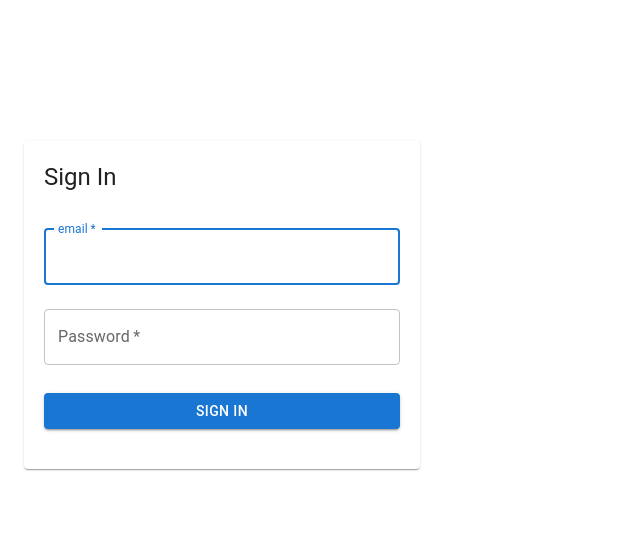
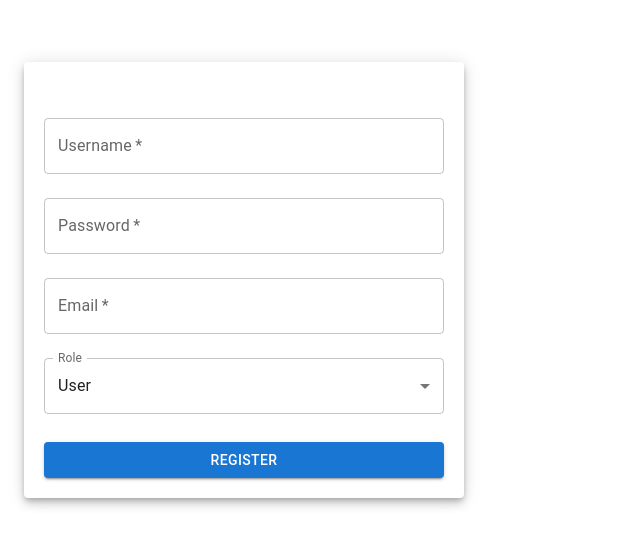
Before and after one commit to ArnelaOmbasa/Web-Engineering-Project, a React (Vite) app in the folder frontend/vite-project/: page / in a window 1280 px wide. Shown: the part 120-666 px from the top of the page, without its empty margins (0-640 px from the left). Built offline with nearby package versions, Linux system fonts and the light colour scheme.

Commit message:
Register form

```diff
--- a/frontend/vite-project/src/App.tsx
+++ b/frontend/vite-project/src/App.tsx
@@ -3,11 +3,17 @@ import Home from './pages/Home';
 import LoginForm from './components/LoginForm';
 import LoginPage from './pages/LoginPage';
 import './App.css';
+// App.tsx
+import RegisterForm from './components/RegisterForm';
+
 
 
 const App = () => {
   return (
-    <LoginPage />
+
+    <div>
+    <RegisterForm />
+  </div>
   );
 };
 
--- /dev/null
+++ b/frontend/vite-project/src/UserRole.ts
@@ -0,0 +1,5 @@
+// UserRole.ts
+export enum UserRole {
+    User = "User",
+    Admin = "Admin"
+  }
--- /dev/null
+++ b/frontend/vite-project/src/components/RegisterForm/RegisterForm.tsx
@@ -0,0 +1,74 @@
+import React, { useState } from 'react';
+import { TextField, Button, Paper, Container, Box, FormControl, InputLabel, Select, MenuItem } from '@mui/material';
+import { UserRole } from '../../UserRole'; // Adjust the import path as needed
+
+const RegisterForm = () => {
+  const [username, setUsername] = useState('');
+  const [password, setPassword] = useState('');
+  const [email, setEmail] = useState('');
+  const [role, setRole] = useState<UserRole>(UserRole.User);
+
+  const handleSubmit = (event: React.FormEvent<HTMLFormElement>) => {
+    event.preventDefault();
+    // Handle registration logic here
+    console.log('Username:', username, 'Password:', password, 'Email:', email, 'Role:', role);
+    // Typically, you would send a request to your server here
+  };
+
+  return (
+    <Container maxWidth="sm">
+      <Box display="flex" flexDirection="column" alignItems="center" justifyContent="center" minHeight="100vh">
+        <Paper elevation={6} style={{ padding: 20, width: '100%', maxWidth: 400 }}>
+          <form onSubmit={handleSubmit} style={{ marginTop: 20 }}>
+            <TextField
+              label="Username"
+              variant="outlined"
+              fullWidth
+              required
+              margin="normal"
+              value={username}
+              onChange={(e) => setUsername(e.target.value)}
+            />
+            <TextField
+              label="Password"
+              variant="outlined"
+              type="password"
+              fullWidth
+              required
+              margin="normal"
+              value={password}
+              onChange={(e) => setPassword(e.target.value)}
+            />
+            <TextField
+              label="Email"
+              variant="outlined"
+              type="email"
+              fullWidth
+              required
+              margin="normal"
+              value={email}
+              onChange={(e) => setEmail(e.target.value)}
+            />
+            <FormControl fullWidth margin="normal">
+              <InputLabel>Role</InputLabel>
+              <Select
+                value={role}
+                label="Role"
+                onChange={(e) => setRole(e.target.value as UserRole)}
+              >
+                {Object.values(UserRole).map((role) => (
+                  <MenuItem key={role} value={role}>{role}</MenuItem>
+                ))}
+              </Select>
+            </FormControl>
+            <Button type="submit" variant="contained" color="primary" fullWidth style={{ marginTop: 20 }}>
+              Register
+            </Button>
+          </form>
+        </Paper>
+      </Box>
+    </Container>
+  );
+};
+
+export default RegisterForm;
--- /dev/null
+++ b/frontend/vite-project/src/components/RegisterForm/index.ts
@@ -0,0 +1,2 @@
+
+export { default } from './RegisterForm';
```
